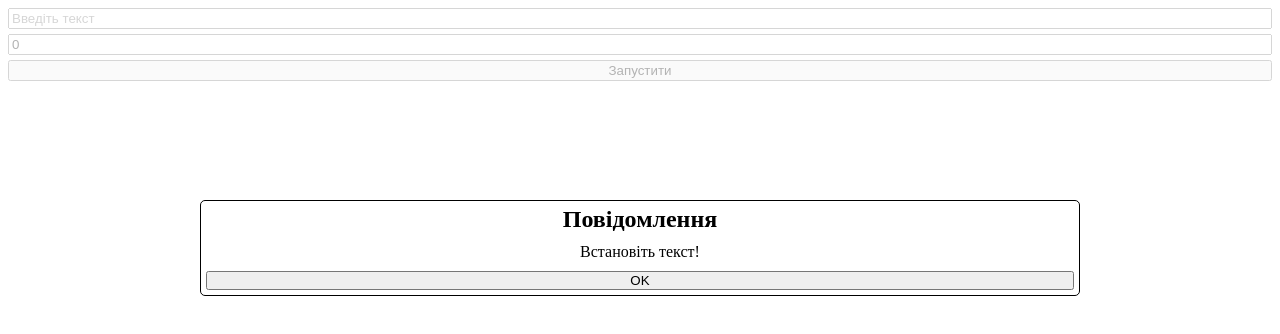
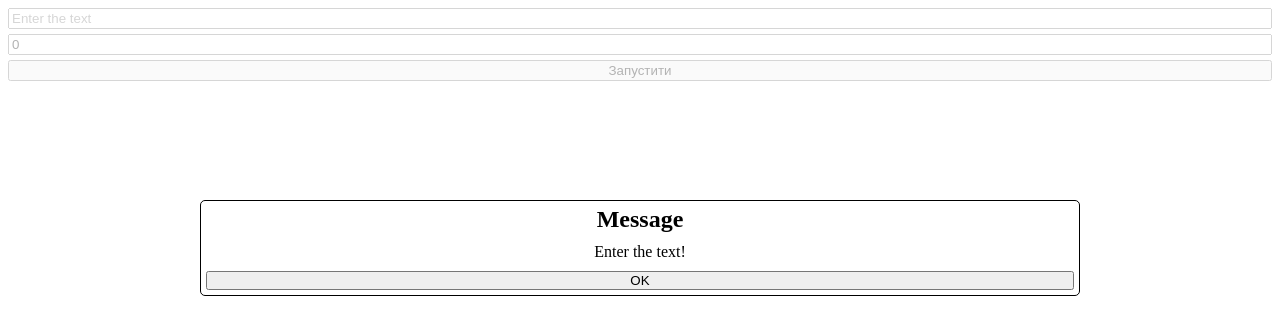
Before and after one commit to fafabibka/FastRead, a Svelte app: page / in a window 1280 px wide. Both pictures are taken after a click on the button "Запустити". Shown: the top 334 px of the page. Built offline with nearby package versions, Linux system fonts and the light colour scheme.

Commit message:
1.0.2 english translation

```diff
--- a/src/App.svelte
+++ b/src/App.svelte
@@ -36,22 +36,22 @@
   {#if message !== ""}
   <div class="splash">
     <div class="message">
-      <span>Повідомлення</span>
+      <span>Message</span>
       <span>{message}</span>
       <button on:click={() => {message="";}}>OK</button>
     </div>
   </div>
   {/if}
   {#if display == 0}
-    <input type="value" name="text" id="text" bind:value={textValue} placeholder="Введіть текст" required>
-    <input type="number" name="seconds" id="seconds" placeholder="слів за хвилину" bind:value={perMinute} required>
+    <input type="value" name="text" id="text" bind:value={textValue} placeholder="Enter the text" required>
+    <input type="number" name="seconds" id="seconds" placeholder="words per minute" bind:value={perMinute} required>
     <button on:click={() => {
       if (textValue.length <= 1) {
-        message = "Встановіть текст!";
+        message = "Enter the text!";
         return;
       }
       if (perMinute <= 0) {
-        message ="Встановіть значення для слів за хвилину!";
+        message ="Enter the words per minute value";
         return;
       }
 
@@ -65,7 +65,7 @@
     <div class="controlPanel">
       <button on:click={() => {
         setText(Math.max(Math.ceil(curIndex-perMinute/60), 0));
-      }}>Перегорнути на 1 секунду назад</button>
+      }}>Rewind 1 second</button>
       <input type="range" min="0" max={words.length-1} bind:value={progressIndex} on:change={() => {
         setText(progressIndex);
       }}>
@@ -76,7 +76,7 @@
           clearInterval(interval);
         }
         interval = null;
-      }}>{interval==null?"Відновити":"Зупинити"}</button>
+      }}>{interval==null?"Resume":"Stop"}</button>
       <button class="cancel" on:click={() => {
         words = [];
         display = 0;
```
